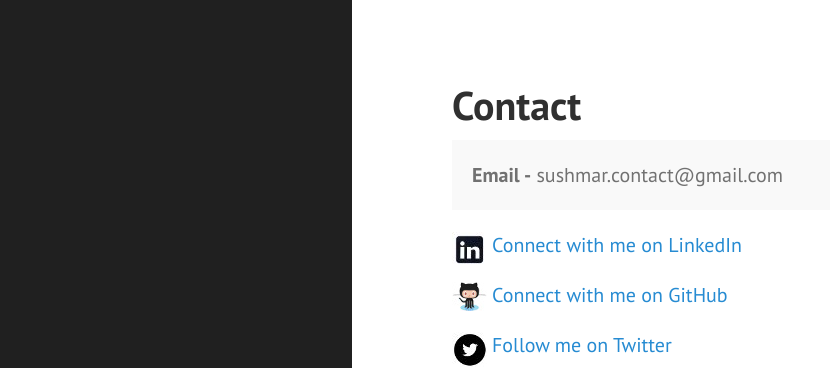
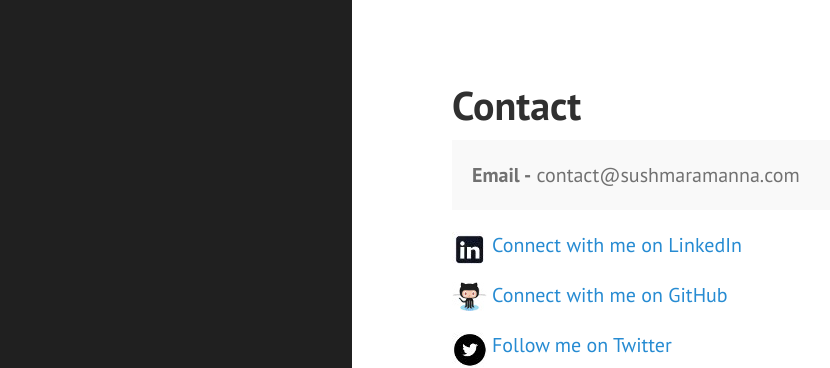
Before and after one commit to sushma-r/sushma-r.github.io, a Jekyll site: the page built from public/contact.md, in a window 1280 px wide. Shown: the top 368 px of the page, without its empty margins (8-838 px from the left). Built offline with Jekyll 4.4.1, drawn with Linux system fonts in a browser that asks for light colours; Markdown is read by kramdown in place of the engine named in the settings.

Commit message:
Update contact.md

```diff
--- a/public/contact.md
+++ b/public/contact.md
@@ -4,7 +4,7 @@ title: Contact
 ---
 
 <p class="message">
-  <b>Email -</b> sushmar.contact@gmail.com
+  <b>Email -</b> contact@sushmaramanna.com <!--sushmar.contact@gmail.com -->
 </p>
 <p>
 	<a class="linkedin" target="_blank" href="http://www.linkedin.com/in/sushmaramanna">Connect with me on LinkedIn</a>
```
